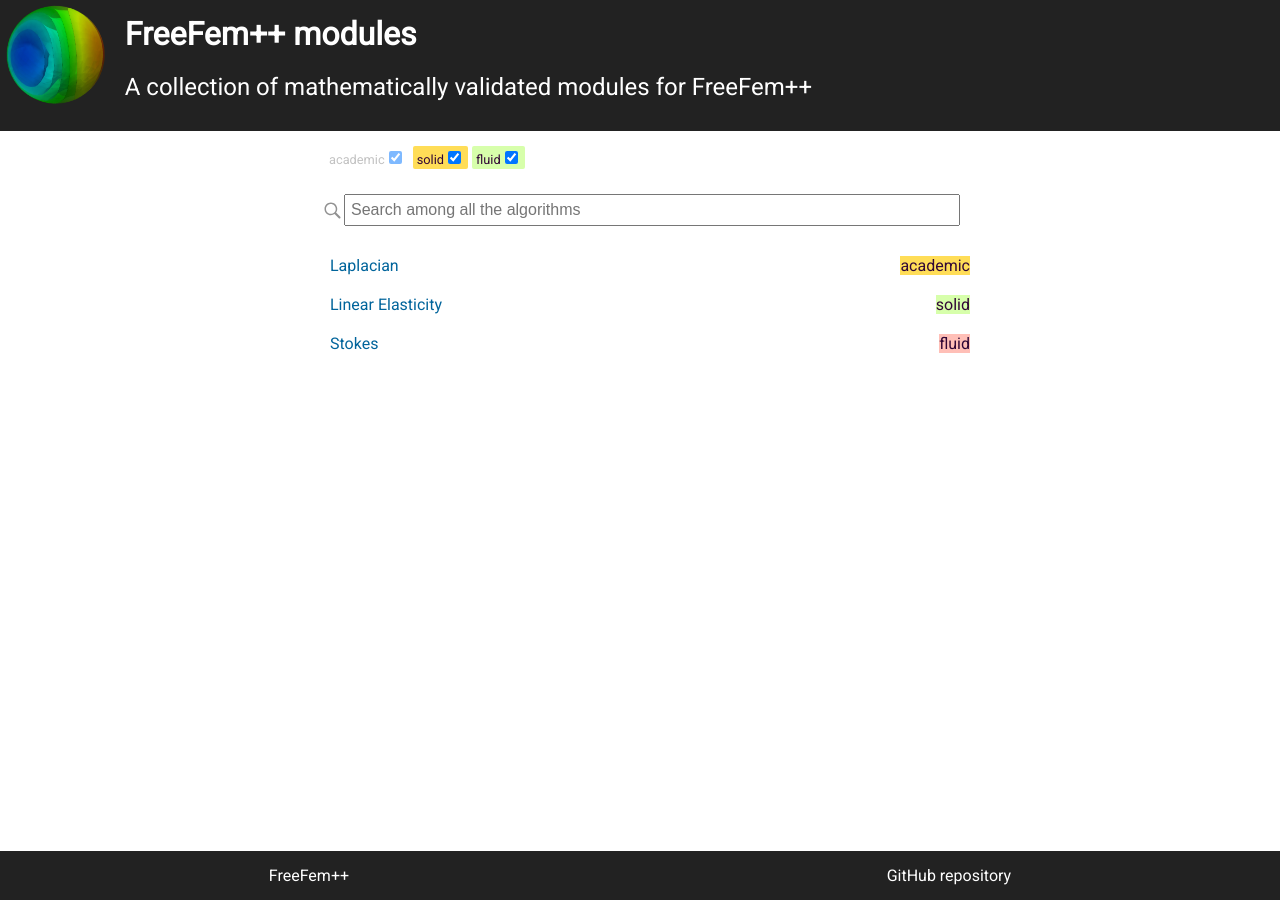
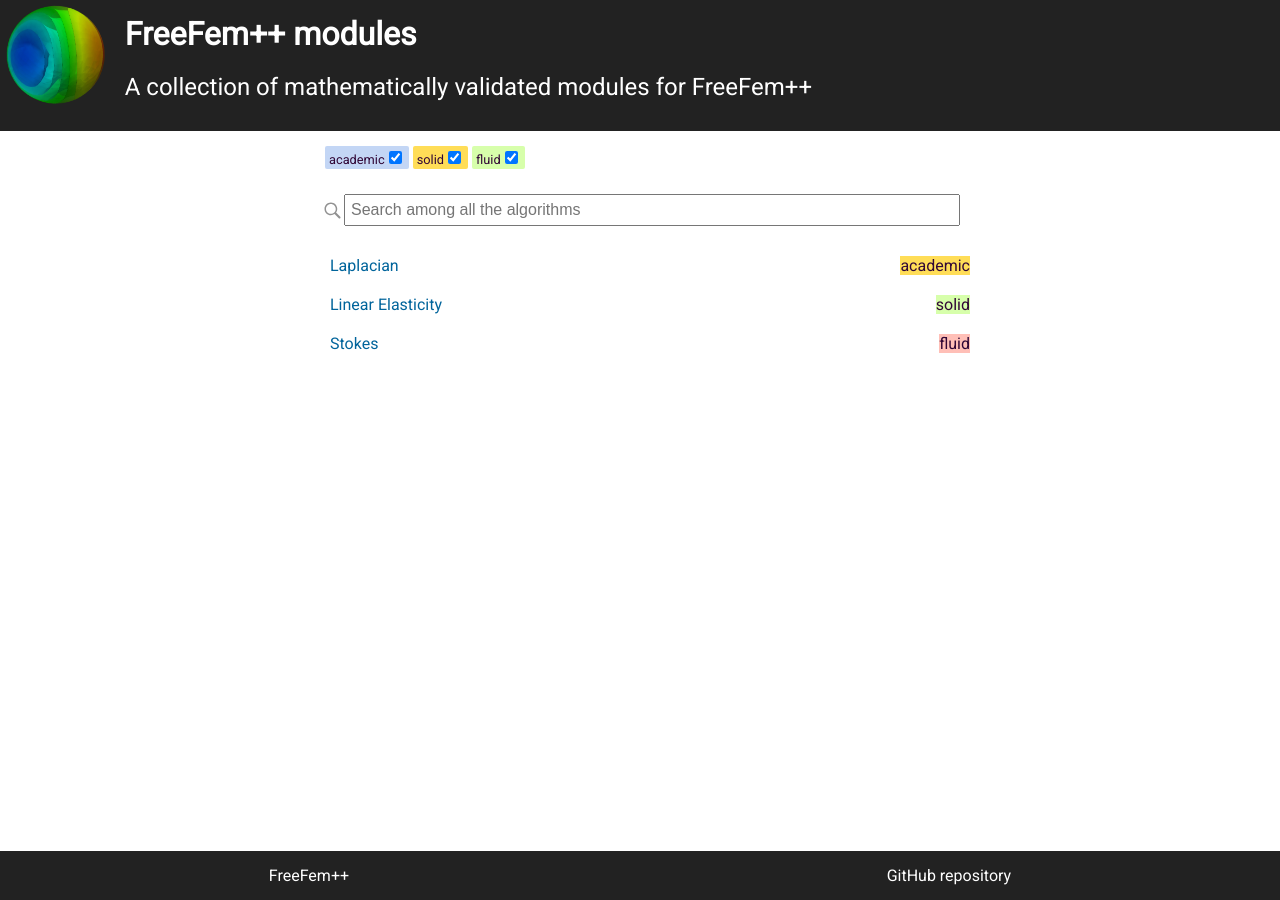
Before and after one commit to sgarnotel/Jekyll-test, a Jekyll site: the page built from index.md, in a window 1280 px wide. Built offline with Jekyll 4.4.1, drawn with Linux system fonts in a browser that asks for light colours.

Commit message:
Update css/categories.css

```diff
--- a/css/categories.css
+++ b/css/categories.css
@@ -23,6 +23,12 @@
     padding: 2px 4px;
     text-transform: lowercase;
     white-space: nowrap;
+}
+
+.light-0 {
+    background-color: rgba(50,115,220,0.29);
+    color: #310736;
+    opacity: 1;
 }
 
 .light-1 {
@@ -109,12 +115,6 @@
     opacity: 1;
 }
 
-.light-15 {
-    background-color: rgba(50,115,220,0.29);
-    color: #310736;
-    opacity: 1;
-}
-
 .categoryContainer {
   display: block;
   position: relative;
```
